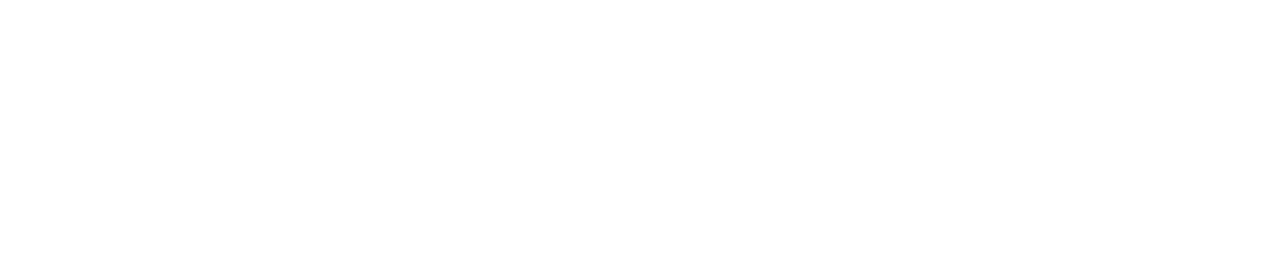
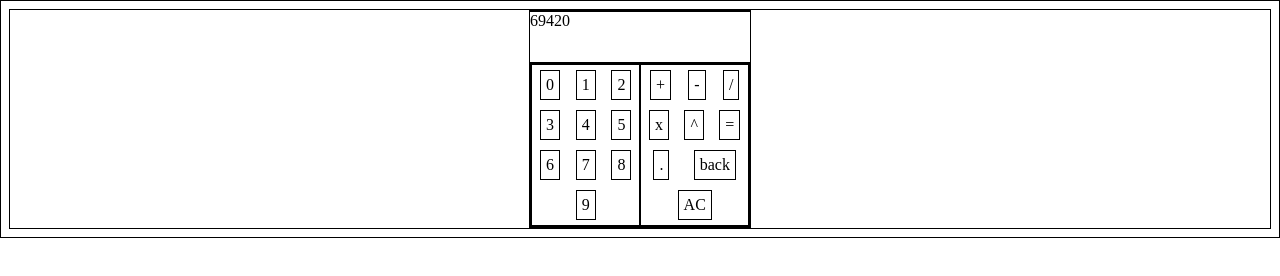
Before and after one commit to joao-oli-oliveira/calculator, a website: page index.html in a window 1280 px wide. Drawn offline with Linux system fonts and the light colour scheme.

Commit message:
Provides basic visual layout for the calculator

```diff
--- a/index.html
+++ b/index.html
@@ -8,29 +8,30 @@
   </head>
   <body>
     <div id="frame">
-      <div id="screen"></div>
+      <div id="screen">69420</div>
       <div id="buttons">
+        <div id="numbers">
+          <div id="numZero" class="number">0</div>
+          <div id="numOne" class="number">1</div>
+          <div id="numTwo" class="number">2</div>
+          <div id="numThree" class="number">3</div>
+          <div id="numFour" class="number">4</div>
+          <div id="numFive" class="number">5</div>
+          <div id="numSix" class="number">6</div>
+          <div id="numSeven" class="number">7</div>
+          <div id="numEight" class="number">8</div>
+          <div id="numNine" class="number">9</div>
+        </div>
         <div id="operators">
-          <div id="signAdd"></div>
-          <div id="signSubtract"></div>
-          <div id="signDivide"></div>
-          <div id="signMultiply"></div>
-          <div id="signPowerOf"></div>
-          <div id="signEquals"></div>
-          <div id="signDot"></div>
-          <div id="signBackspace"></div>
-        </div>
-        <div id="numbers">
-          <div id="numZero"></div>
-          <div id="numOne"></div>
-          <div id="numTwo"></div>
-          <div id="numThree"></div>
-          <div id="numFour"></div>
-          <div id="numFive"></div>
-          <div id="numSix"></div>
-          <div id="numSeven"></div>
-          <div id="numEight"></div>
-          <div id="numNine"></div>
+          <div id="signAdd" class="operator">+</div>
+          <div id="signSubtract" class="operator">-</div>
+          <div id="signDivide" class="operator">/</div>
+          <div id="signMultiply" class="operator">x</div>
+          <div id="signPowerOf" class="operator">^</div>
+          <div id="signEquals" class="operator">=</div>
+          <div id="signDot" class="operator">.</div>
+          <div id="signBackspace" class="operator">back</div>
+          <div id="signClear" class="operator">AC</div>
         </div>
       </div>
     </div>
--- a/style.css
+++ b/style.css
@@ -0,0 +1,36 @@
+* {
+    border: 1px solid black;
+    align-items: center;
+}
+
+.number{
+    padding: 5px;
+    margin: 5px;
+}
+.operator{
+    padding: 5px;
+    margin: 5px;
+}
+#numbers{
+    display: flex;
+    justify-content: space-around;
+    flex-wrap: wrap;
+}
+#operators{
+    display: flex;
+    justify-content: space-around;
+    flex-wrap: wrap;
+}
+
+#frame{
+    display: flex;
+    flex-direction: column;
+    max-width: 220px;
+    margin: auto;}
+
+#buttons{
+    display: flex;
+}
+#screen{width: 100%;
+height: 50px;
+}
```
Also changed, not shown: eslint.config.mjs (added, +9 -0 lines), package.json (added, +16 -0 lines), 2 other files.
